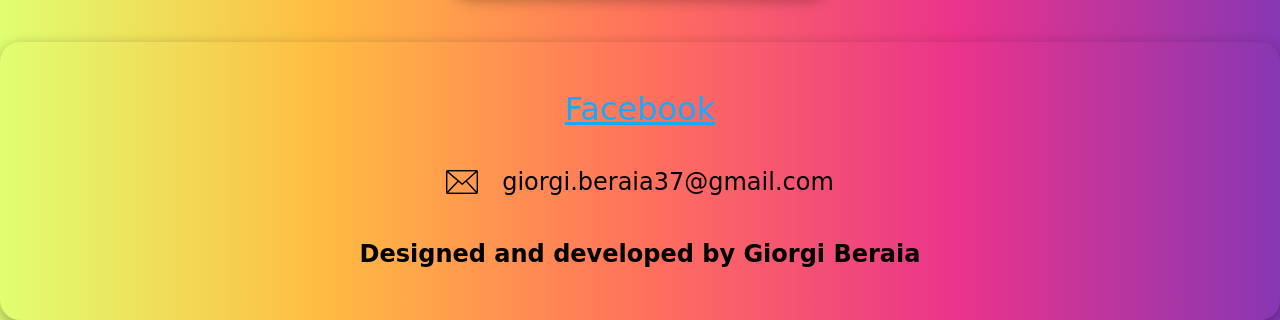
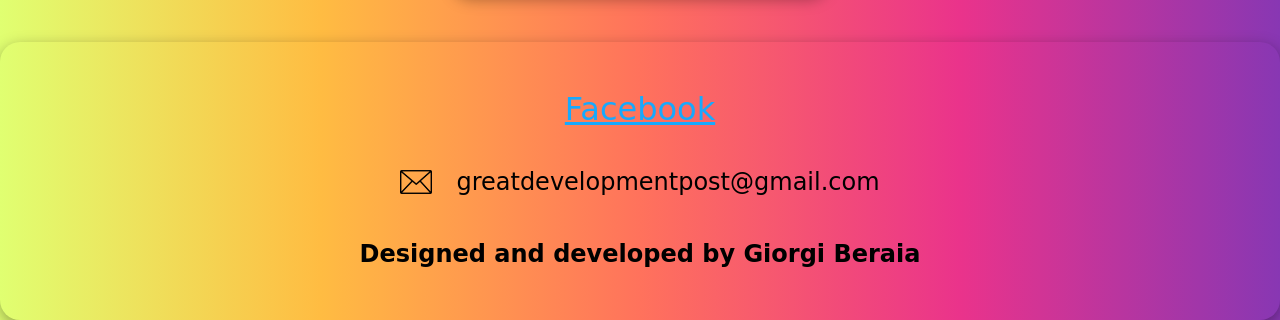
Before and after one commit to KingFingolfin/portfolio, a plain HTML site: page index.html in a window 1280 px wide. Shown: the part 720-1040 px from the top of the page. Drawn offline with Linux system fonts and the light colour scheme; a web font is replaced by a local one.

Commit message:
Update index.html

```diff
--- a/index.html
+++ b/index.html
@@ -51,7 +51,7 @@
         <p id="footP"><a target="_blank" href="https://www.facebook.com/profile.php?id=100087268394740">Facebook</a></p>
         <div class="flex cMail">
             <img src="./images/mail2.png" alt="email" id="mail">
-            <p>giorgi.beraia37@gmail.com</p>
+            <p>greatdevelopmentpost@gmail.com</p>
         </div>
         <h2 id="lastH">Designed and developed by Giorgi Beraia</h2>
     </div>
```
